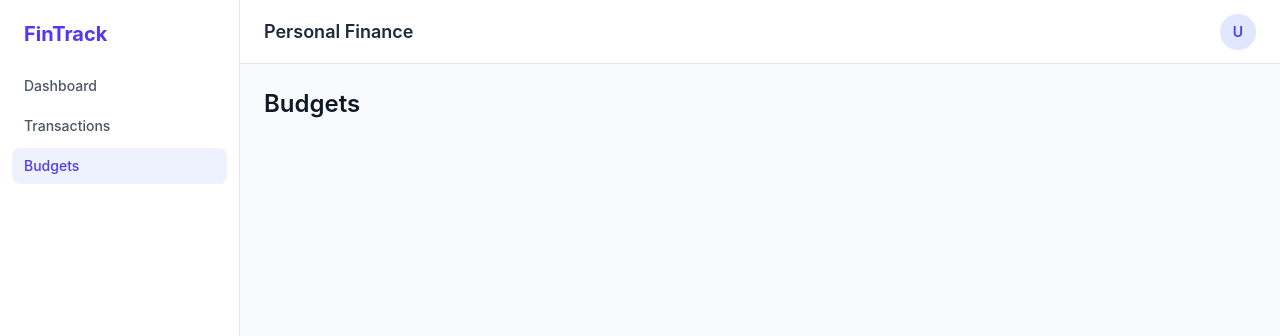
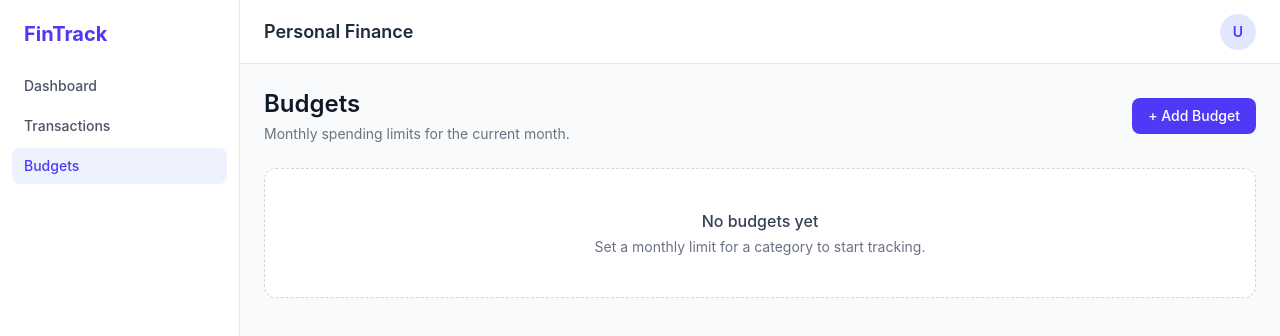
Before and after one commit to mahdirez/fintrack-dashboard, a React (Vite) app: page /budgets in a window 1280 px wide. Shown: the top 336 px of the page. Built offline with nearby package versions, Linux system fonts and the light colour scheme.

Commit message:
feat: build Budgets page with add, edit and remove

```diff
--- a/src/pages/BudgetsPage.tsx
+++ b/src/pages/BudgetsPage.tsx
@@ -1,3 +1,107 @@
+import { useMemo, useState } from "react";
+import BudgetCard from "../components/BudgetCard";
+import BudgetForm from "../components/BudgetForm";
+import ConfirmDialog from "../components/ConfirmDialog";
+import Modal from "../components/Modal";
+import { useFinanceStore } from "../store/useFinanceStore";
+import { getBudgetProgress } from "../utils/budget";
+
 export default function BudgetsPage() {
-  return <h2 className="text-2xl font-semibold">Budgets</h2>;
+  const budgets = useFinanceStore((s) => s.budgets);
+  const categories = useFinanceStore((s) => s.categories);
+  const transactions = useFinanceStore((s) => s.transactions);
+  const removeBudget = useFinanceStore((s) => s.removeBudget);
+
+  const [isFormOpen, setIsFormOpen] = useState(false);
+  const [editingId, setEditingId] = useState<string | undefined>();
+  const [removingId, setRemovingId] = useState<string | null>(null);
+
+  const progress = useMemo(
+    () => getBudgetProgress(budgets, categories, transactions),
+    [budgets, categories, transactions],
+  );
+
+  const expenseCategoriesCount = categories.filter(
+    (c) => c.type === "expense",
+  ).length;
+  const canAdd = budgets.length < expenseCategoriesCount;
+
+  const openAdd = () => {
+    setEditingId(undefined);
+    setIsFormOpen(true);
+  };
+
+  const openEdit = (categoryId: string) => {
+    setEditingId(categoryId);
+    setIsFormOpen(true);
+  };
+
+  const closeForm = () => {
+    setIsFormOpen(false);
+    setEditingId(undefined);
+  };
+
+  const removingName = categories.find((c) => c.id === removingId)?.name;
+
+  const confirmRemove = () => {
+    if (removingId) removeBudget(removingId);
+    setRemovingId(null);
+  };
+
+  return (
+    <div>
+      <div className="flex items-center justify-between">
+        <div>
+          <h2 className="text-2xl font-semibold">Budgets</h2>
+          <p className="mt-1 text-sm text-gray-500">
+            Monthly spending limits for the current month.
+          </p>
+        </div>
+        <button
+          onClick={openAdd}
+          disabled={!canAdd}
+          className="rounded-lg bg-indigo-600 px-4 py-2 text-sm font-medium text-white hover:bg-indigo-700 disabled:cursor-not-allowed disabled:opacity-50"
+        >
+          + Add Budget
+        </button>
+      </div>
+
+      {progress.length === 0 ? (
+        <div className="mt-6 rounded-xl border border-dashed border-gray-300 bg-white p-10 text-center">
+          <p className="font-medium text-gray-700">No budgets yet</p>
+          <p className="mt-1 text-sm text-gray-500">
+            Set a monthly limit for a category to start tracking.
+          </p>
+        </div>
+      ) : (
+        <ul className="mt-6 grid gap-4 lg:grid-cols-2">
+          {progress.map((p) => (
+            <BudgetCard
+              key={p.category.id}
+              progress={p}
+              onEdit={() => openEdit(p.category.id)}
+              onRemove={() => setRemovingId(p.category.id)}
+            />
+          ))}
+        </ul>
+      )}
+
+      <Modal
+        open={isFormOpen}
+        title={editingId ? "Edit Budget" : "New Budget"}
+        onClose={closeForm}
+      >
+        <BudgetForm editingCategoryId={editingId} onSuccess={closeForm} />
+      </Modal>
+
+      <ConfirmDialog
+        open={removingId !== null}
+        title="Remove budget"
+        message={`Remove the budget for "${removingName}"? Your transactions won't be affected.`}
+        confirmLabel="Remove"
+        onConfirm={confirmRemove}
+        onCancel={() => setRemovingId(null)}
+      />
+    </div>
+  );
 }
```
